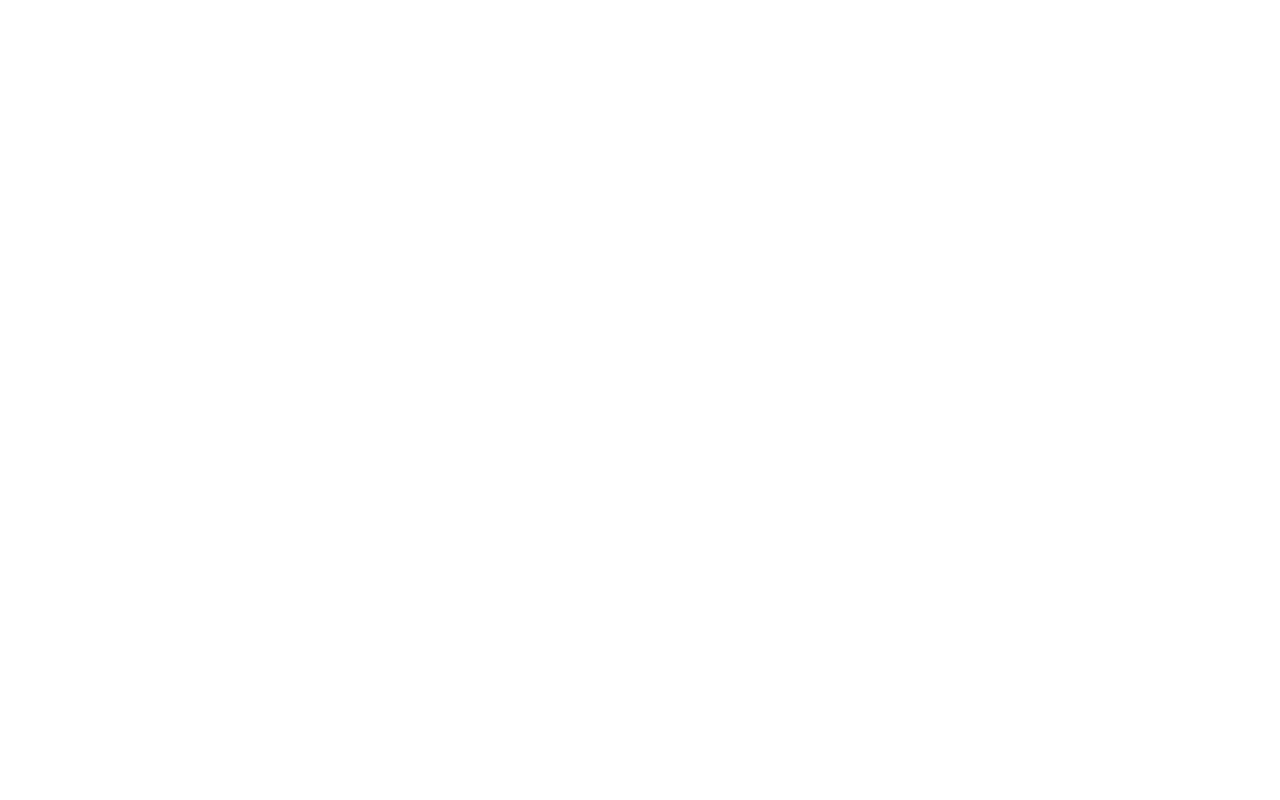
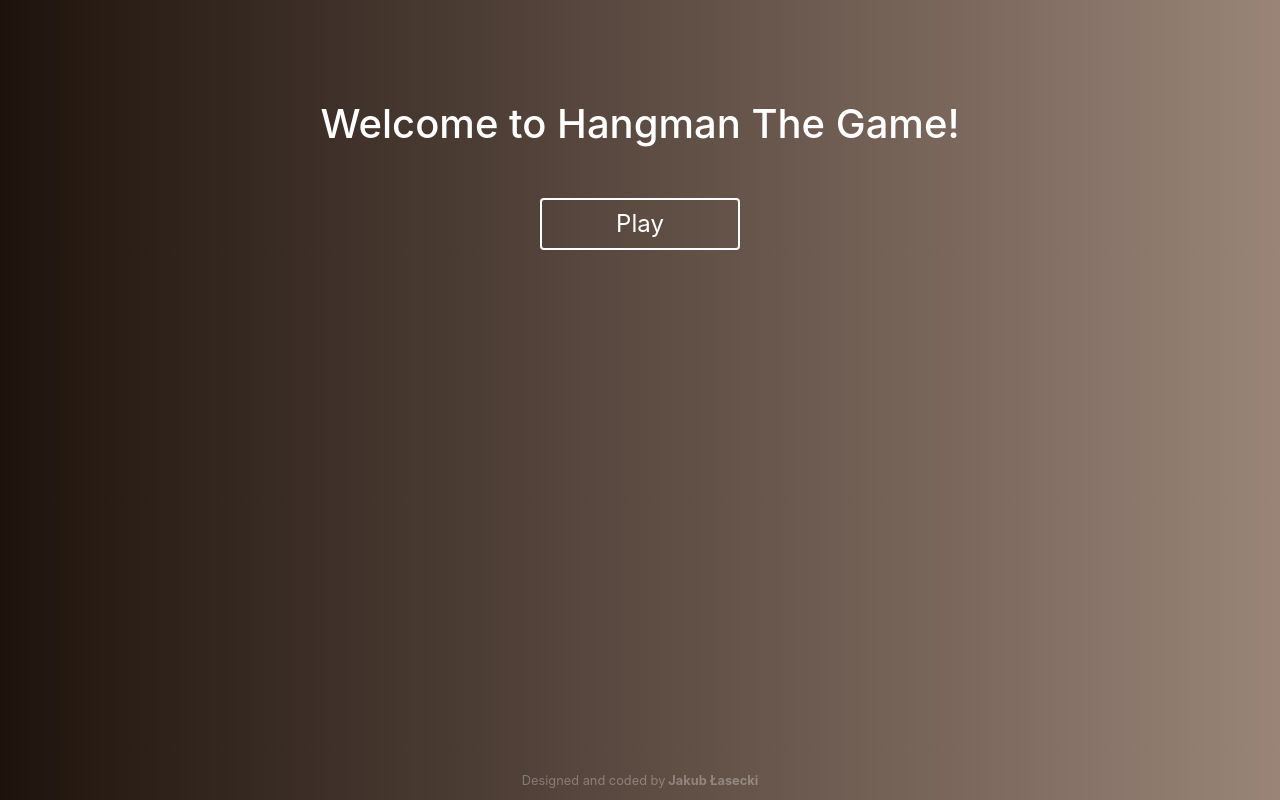
Before and after one commit to kubal97/Hangman, a plain HTML site: page index.html in a window 1280 px wide. Drawn offline with nearby package versions, Linux system fonts and the light colour scheme.

Commit message:
Adding header

```diff
--- a/index.html
+++ b/index.html
@@ -3,6 +3,7 @@
 <head>
     <meta charset="UTF-8">
     <title>Hangman The Game</title>
+    <meta name="viewport" content="width=device-width, initial-scale=1.0">
     <link rel="stylesheet" href="https://stackpath.bootstrapcdn.com/bootstrap/4.3.1/css/bootstrap.min.css" integrity="sha384-ggOyR0iXCbMQv3Xipma34MD+dH/1fQ784/j6cY/iJTQUOhcWr7x9JvoRxT2MZw1T" crossorigin="anonymous">
     <script src="https://code.jquery.com/jquery-3.3.1.slim.min.js" integrity="sha384-q8i/X+965DzO0rT7abK41JStQIAqVgRVzpbzo5smXKp4YfRvH+8abtTE1Pi6jizo" crossorigin="anonymous"></script>
     <script src="https://cdnjs.cloudflare.com/ajax/libs/popper.js/1.14.7/umd/popper.min.js" integrity="sha384-UO2eT0CpHqdSJQ6hJty5KVphtPhzWj9WO1clHTMGa3JDZwrnQq4sF86dIHNDz0W1" crossorigin="anonymous"></script>
@@ -10,6 +11,15 @@
     <link rel="stylesheet" href="styles.css">
 </head>
 <body>
+    <header>
+        <h1>Welcome to Hangman The Game!</h1>
+        <button class="btn btn-primary shadow-none">Play</button>
+    </header>
+    <main>
 
+    </main>
+    <footer>
+        <p class="footer">Designed and coded by<a target="_blank" rel="noopener noreferrer" href="https://www.jk-design.nu"><b> Jakub Łasecki</b></a></p>
+    </footer>
 </body>
 </html>
--- a/styles.scss
+++ b/styles.scss
@@ -0,0 +1,64 @@
+body {
+  font-size: 10px;
+  margin: 0;
+  padding: 0;
+  width: 100%;
+  height: 100%;
+  background: #1e130c; /* fallback for old browsers */
+  background: -webkit-linear-gradient(to left, #9a8478, #1e130c); /* Chrome 10-25, Safari 5.1-6 */
+  background: linear-gradient(to left, #9a8478, #1e130c); /* W3C, IE 10+/ Edge, Firefox 16+, Chrome 26+, Opera 12+, Safari 7+ */
+
+  header{
+    h1{
+      display: flex;
+      margin: auto;
+      color: white;
+      justify-content: center;
+      margin-top: 100px;
+    }
+
+    .btn, .btn:focus, .btn:active{
+      display: flex;
+      margin: auto;
+      justify-content: center;
+      margin-top: 50px;
+      width: 200px;
+      height: auto;
+      font-size: 1.5rem;
+      border: 2px solid white !important;
+      background-color: transparent !important;
+      text-decoration: none;
+      outline: none !important;
+      color: white;
+    }
+
+    .btn:hover, .btn:focus, .btn:active{
+      background-color: white !important;
+      color: #333;
+      border-color: white;
+    }
+  }
+
+  footer{
+    p{
+      position: absolute;
+      bottom: 0;
+      display: flex;
+      margin: auto;
+      text-align: center;
+      justify-content: center;
+      white-space: pre;
+      color: white;
+      font-size: .8rem;
+      width: 100%;
+      text-decoration: none;
+      margin-bottom: 10px;
+      opacity: .3;
+
+      a, a:hover{
+        color: white;
+        text-decoration: none;
+      }
+    }
+  }
+}
```
Also changed, not shown: styles.css, 1 other file.
